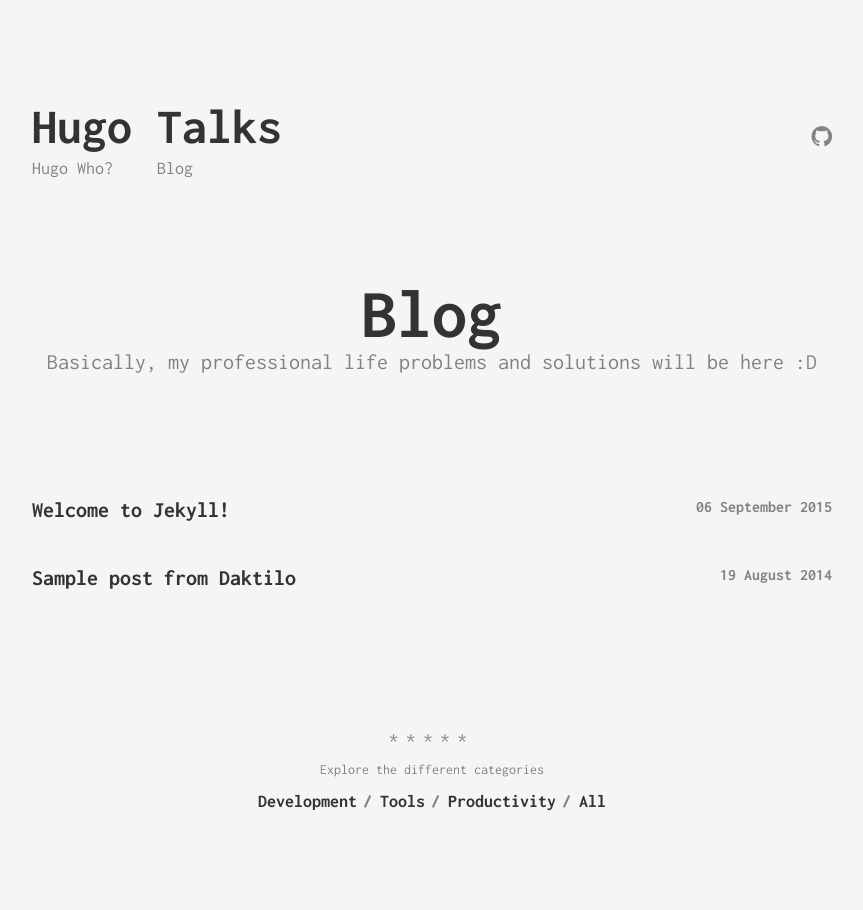
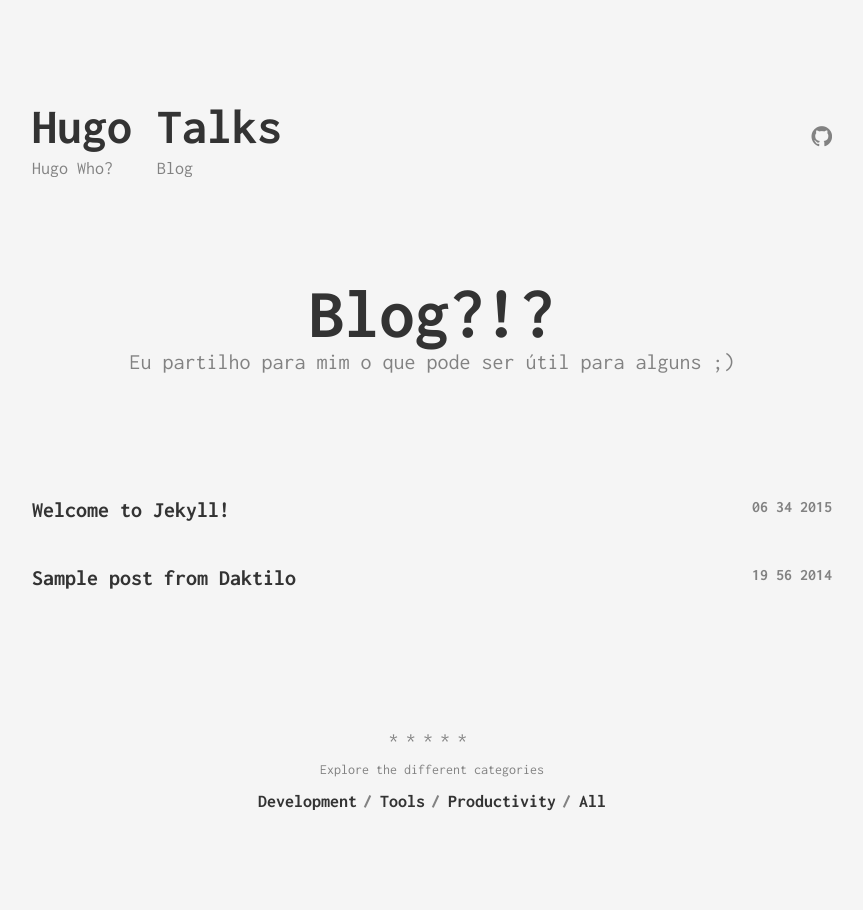
Before and after one commit to hugoalmeidapt/hugoalmeidapt.github.io, a Jekyll site: the page built from index.html, in a window 1280 px wide. Shown: the whole page, without its empty margins (208-1071 px from the left). Built offline with Jekyll 4.4.1, drawn with Linux system fonts in a browser that asks for light colours.

```diff
--- a/index.html
+++ b/index.html
@@ -1,7 +1,7 @@
 ---
 layout: page
-title: Blog
-subtitle: Basically, my professional life problems and solutions will be here :D
+title: Blog?!?
+subtitle: Eu partilho para mim o que pode ser útil para alguns ;)
 sitemap:
   priority: 0.9
 ---
@@ -11,7 +11,7 @@ sitemap:
         <li class="post-teaser">
             <a href="{{ post.url | prepend: site.baseurl }}">
                 <span class="post-teaser__title">{{ post.title }}</span>
-                <span class="post-teaser__date">{{ post.date | date: "%d %B %Y" }}</span>
+                <span class="post-teaser__date">{{ post.date | date: "%d %M %Y" }}</span>
             </a>
         </li>
     {% endfor %}
```
